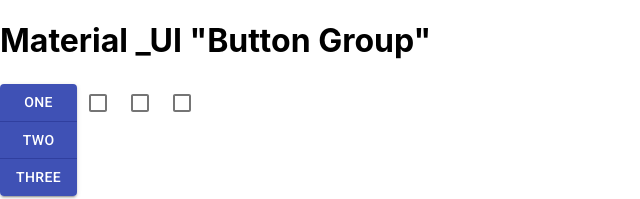
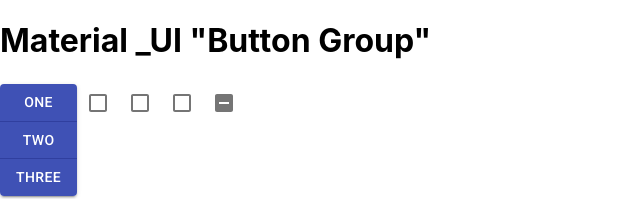
Before and after one commit to rishab1653/Material-ui-start, a React (Create React App) app: page / in a window 1280 px wide. Shown: the top 199 px of the page, without its empty margins (0-640 px from the left). Built offline with nearby package versions, Linux system fonts and the light colour scheme.

Commit message:
Added indeterminate

```diff
--- a/src/App.js
+++ b/src/App.js
@@ -25,6 +25,8 @@
     <Checkbox color="primary" value = "abc" onChange={(e)=>{greet(e)}}/>
     <Checkbox color="primary" value = "def" onChange={(e)=>{greet(e)}}/>
     <Checkbox color="primary" value = "ghi" onChange={(e)=>{greet(e)}}/>
+
+    <Checkbox color="primary" value = "ghi" indeterminate onChange={(e)=>{greet(e)}}/>
     </div>
   )
 }
```
